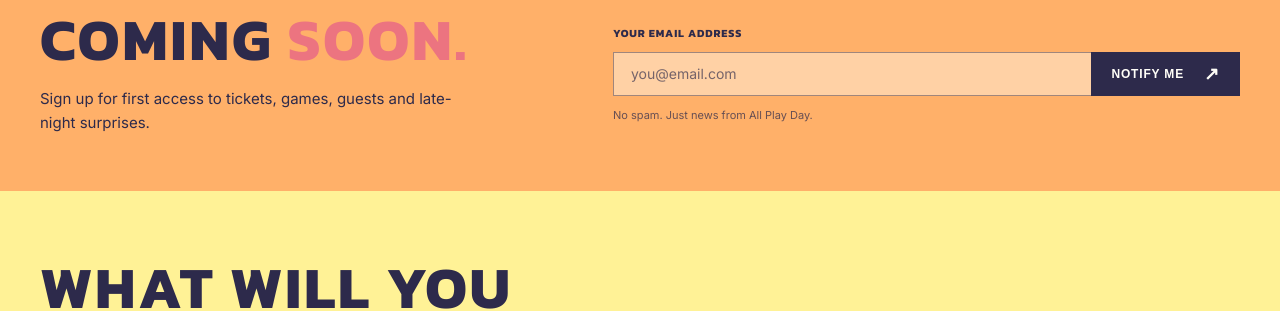
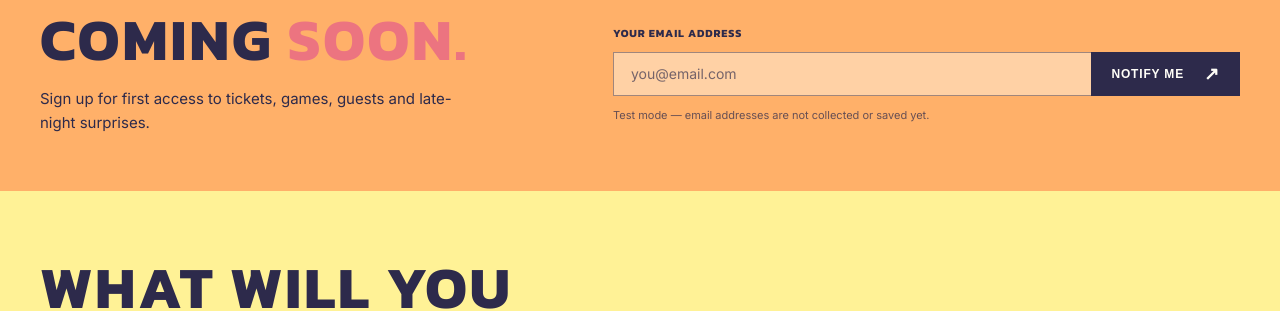
Before and after one commit to allplayday/allplayday.github.io, a Jekyll site: the page built from index.html, in a window 1280 px wide and 900 px high, scrolled down 1297 px. Shown: the part 152-463 px from the top of the window. Built offline with Jekyll 4.4.1, drawn with Linux system fonts in a browser that asks for light colours; some web fonts are replaced.

Commit message:
fix up the test email form

```diff
--- a/index.html
+++ b/index.html
@@ -52,8 +52,8 @@
         <input id="email" name="email" type="email" placeholder="you@email.com" autocomplete="email" required>
         <button type="submit" class="button button-dark">Notify me <span>↗</span></button>
       </div>
-      <p class="form-note">No spam. Just news from All Play Day.</p>
-      <p class="form-success" aria-live="polite" hidden>You’re on the list. We’ll be in touch when tickets land.</p>
+      <p class="form-note">Test mode — email addresses are not collected or saved yet.</p>
+      <p class="form-success" aria-live="polite" hidden>Test mode — thanks! Your email has not been added to a list.</p>
     </form>
   </div>
 </section>
```
